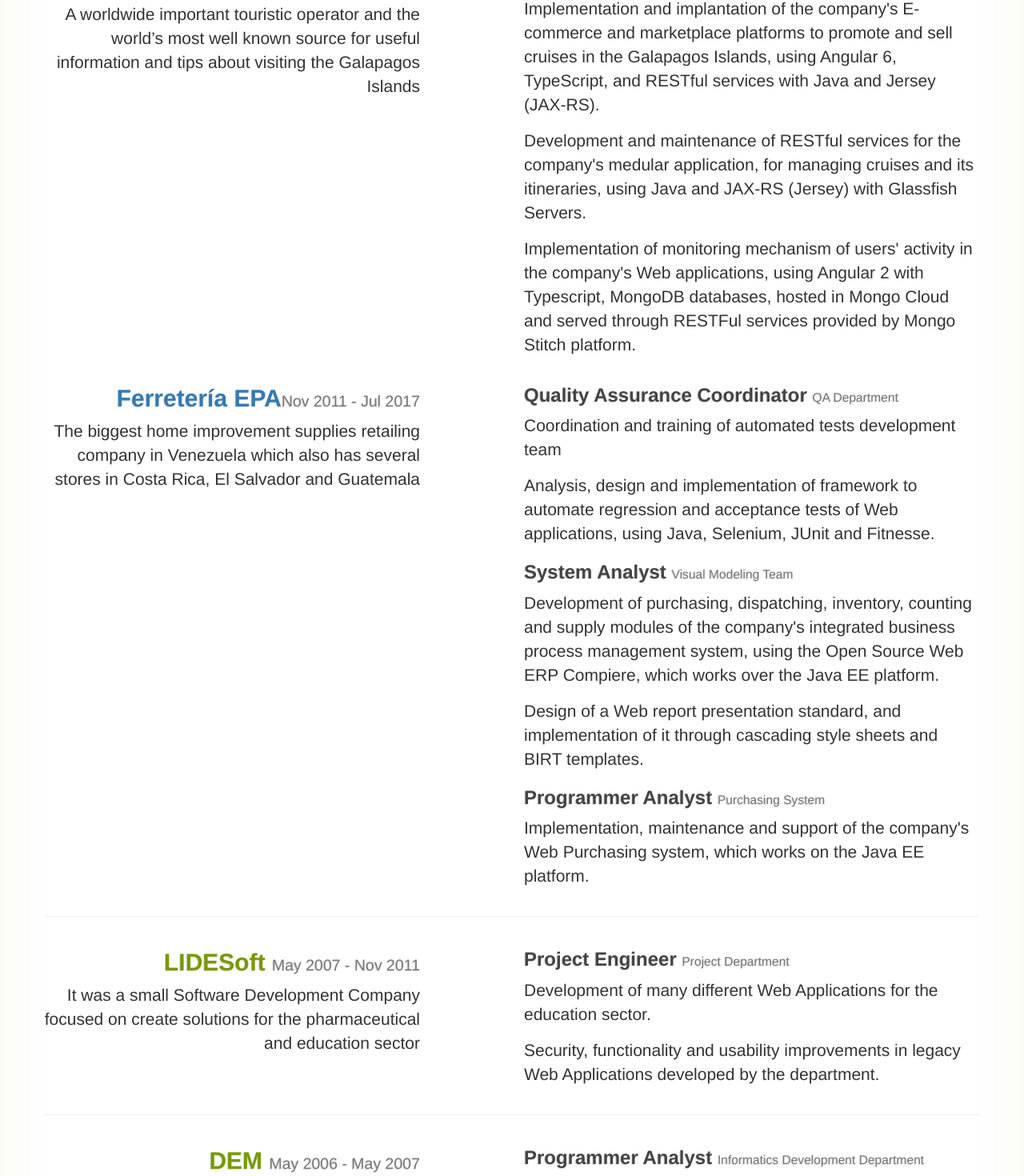
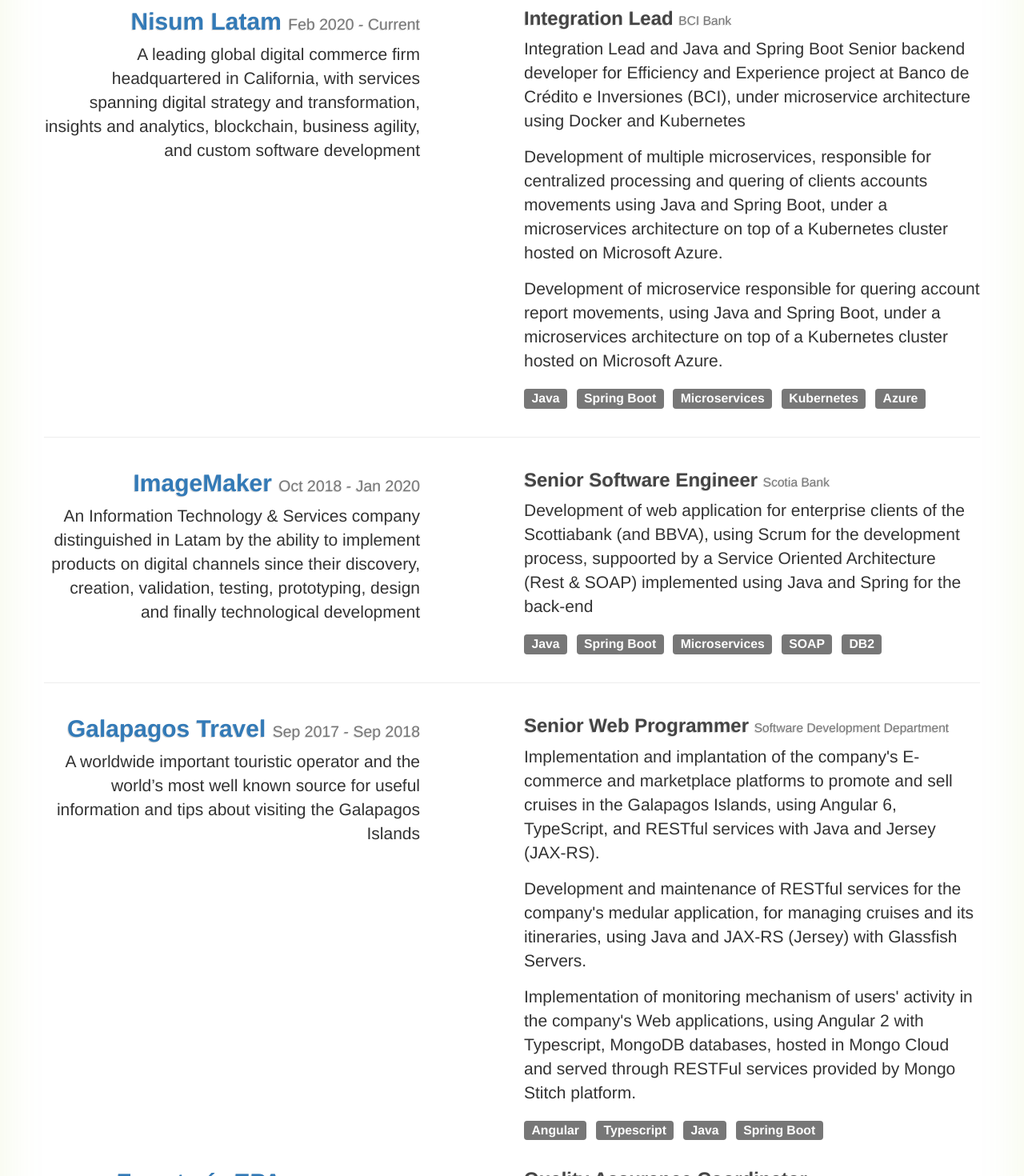
Before and after one commit to thisisalexis/thisisalexis.github.io, an Angular app: page /experience in a window 1280 px wide. Shown: the part 566-2036 px from the top of the page at 80% size. Built offline with nearby package versions, Linux system fonts and the light colour scheme.

Commit message:
uddated experience content component

```diff
--- a/src/app/modules/content/components/experience/experience.component.html
+++ b/src/app/modules/content/components/experience/experience.component.html
@@ -6,13 +6,56 @@
         <h3>Developing software since 2004</h3>
       </div>
       <div class="col-xs-12 col-md-6 louder col-md-offset-1 content-right">
-        <p>I spent the first five years of my professional career developing Web Applications in different companies using PHP and Ruby with CakePHP and Ruby on Rails, respectively; in the last six years, I've been working with Java, Java EE and Angular.</p>
+        <p>During all my profesional carreer I have developed Web Applications from different roles: full-stack, back-end, systems analyst and Team Lead. In the recent years I have led several back-end development teams that develop Java and Spring Boot applications under microservices architectures.</p>
       </div>
     </div>
     <hr>
     <div class="row">
       <div class="col-xs-12 col-md-5 content-left">
-        <h2><a href="https://www.galapagosislands.com/" target="_blank">Galapagos Travel Center</a> <small>Sep 2017 -</small></h2>
+        <h2><a href="https://www.nisum.com/" target="_blank">Nisum Latam </a> <small>Feb 2020 - Current</small></h2>
+        <p>A leading global digital commerce firm headquartered in California, with services spanning digital strategy and transformation, insights and analytics, blockchain, business agility, and custom software development</p>
+      </div>
+      <div class="col-xs-12 col-md-6 col-md-offset-1 content-right">
+        <h3>Integration Lead  <small>BCI Bank</small></h3>
+        <ul class="list-unstyled">
+          <li>Integration Lead and Java and Spring Boot Senior backend developer for Efficiency and Experience project at Banco de Crédito e Inversiones (BCI), under microservice architecture using Docker and Kubernetes</li>
+          <li>Development of multiple microservices, responsible for centralized processing and quering of clients accounts movements using Java and Spring Boot, under a microservices architecture on top of a Kubernetes cluster hosted on Microsoft Azure.</li>
+          <li>Development of microservice responsible for quering account report movements, using Java and Spring Boot, under a microservices architecture on top of a Kubernetes cluster hosted on Microsoft Azure.</li>
+
+        </ul>
+        <p>
+          <span class="label label-default">Java</span>&nbsp;
+          <span class="label label-default">Spring Boot</span>&nbsp;
+          <span class="label label-default">Microservices</span>&nbsp;
+          <span class="label label-default">Kubernetes</span>&nbsp;
+          <span class="label label-default">Azure</span>&nbsp;
+        </p>
+      </div>
+    </div>
+    <hr>
+    <div class="row">
+      <div class="col-xs-12 col-md-5 content-left">
+        <h2><a href="https://www.imagemaker.com/" target="_blank">ImageMaker </a> <small>Oct 2018 - Jan 2020</small></h2>
+        <p>An Information Technology & Services company distinguished in Latam by the ability to implement products on digital channels since their discovery, creation, validation, testing, prototyping, design and finally technological development</p>
+      </div>
+      <div class="col-xs-12 col-md-6 col-md-offset-1 content-right">
+        <h3>Senior Software Engineer  <small>Scotia Bank</small></h3>
+        <ul class="list-unstyled">
+          <li>Development of web application for enterprise clients of the Scottiabank (and BBVA), using Scrum for the development process, suppoorted by a Service Oriented Architecture (Rest & SOAP) implemented using Java and Spring for the back-end</li>
+        </ul>
+        <p>
+          <span class="label label-default">Java</span>&nbsp;
+          <span class="label label-default">Spring Boot</span>&nbsp;
+          <span class="label label-default">Microservices</span>&nbsp;
+          <span class="label label-default">SOAP</span>&nbsp;
+          <span class="label label-default">DB2</span>&nbsp;
+        </p>
+      </div>
+    </div>
+    <hr>
+    <div class="row">
+      <div class="col-xs-12 col-md-5 content-left">
+        <h2><a href="https://www.galapagosislands.com/" target="_blank">Galapagos Travel </a> <small>Sep 2017 - Sep 2018</small></h2>
         <p>A worldwide important touristic operator and the world’s most well known source for useful information and tips about visiting the Galapagos Islands</p>
       </div>
       <div class="col-xs-12 col-md-6 col-md-offset-1 content-right">
@@ -22,11 +65,17 @@
           <li>Development and maintenance of RESTful services for the company's medular application, for managing cruises and its itineraries, using Java and JAX-RS (Jersey) with Glassfish Servers.</li>
           <li>Implementation of monitoring mechanism of users' activity in the company's Web applications, using Angular 2 with Typescript, MongoDB databases, hosted in Mongo Cloud and served through RESTFul services provided by Mongo Stitch platform.</li>
         </ul>
+        <p>
+          <span class="label label-default">Angular</span>&nbsp;
+          <span class="label label-default">Typescript</span>&nbsp;
+          <span class="label label-default">Java</span>&nbsp;
+          <span class="label label-default">Spring Boot</span>&nbsp;
+        </p>
       </div>
     </div>
     <div class="row">
       <div class="col-xs-12 col-md-5 content-left">
-        <h2><a href="http://epa.biz/" target="_blank">Ferreter&iacute;a EPA</a> <small>Nov 2011 - Jul 2017</small></h2>
+        <h2><a href="https://www.epaenlinea.com/" target="_blank">Ferreter&iacute;a EPA</a> <small>Nov 2011 - Jul 2017</small></h2>
         <p>The biggest home improvement supplies retailing company in Venezuela which also has several stores in Costa Rica, El Salvador and Guatemala</p>
       </div>
       <div class="col-xs-12 col-md-6 col-md-offset-1 content-right">
@@ -58,6 +107,12 @@
           <li>Development of many different Web Applications for the education sector.</li>
           <li>Security, functionality and usability improvements in legacy Web Applications developed by the department.</li>
         </ul>
+        <p>
+          <span class="label label-default">Ruby</span>&nbsp;
+          <span class="label label-default">Ruby On Rails</span>&nbsp;
+          <span class="label label-default">PHP</span>&nbsp;
+          <span class="label label-default">CakePHP</span>&nbsp;
+        </p>
       </div>
     </div>
     <hr>
@@ -74,6 +129,10 @@
           <li>User Interface standardization of the Web Applications of the institution.</li>
           <li>Development of many different Web Applications to be used in the Intranet of the Venezuelan Judicial Branch.</li>
         </ul>
+        <p>
+          <span class="label label-default">PHP</span>&nbsp;
+          <span class="label label-default">CakePHP</span>&nbsp;
+        </p>
       </div>
     </div>
     <hr>
--- a/src/assets/css/site.css
+++ b/src/assets/css/site.css
@@ -74,7 +74,7 @@
 div#body section.section .louder h1 { font-size: 5em; }
 div#body section.section .louder h1 small { font-size: .4em; }
 div#body section.section .louder p { line-height: 50px !important; margin-bottom: 25px;}
-div#body section.section .louder p .label { font-size: .6em; }
+div#body section.section .louder p .label { font-size: .6em; margin-right: 15px; }
 
 div#body section#welcome.section {  }
 
```
